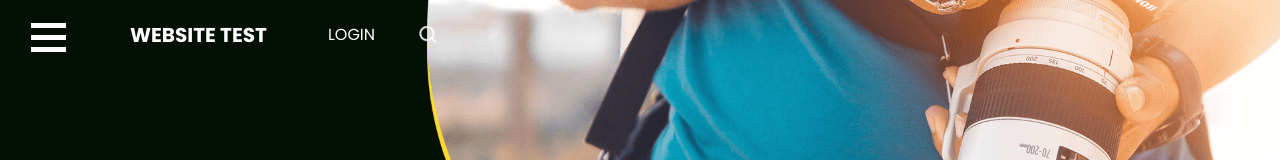
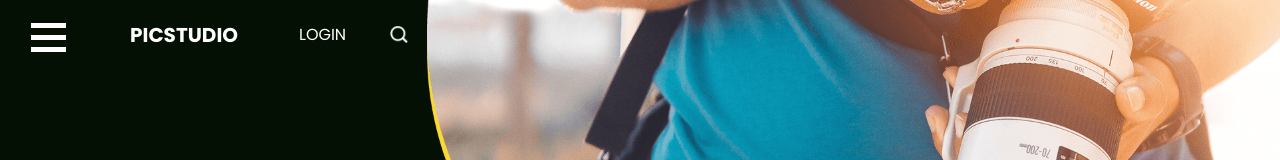
Before and after one commit to ganeshallu/Ansible-jenkins, a plain HTML site: page index.html in a window 1280 px wide. Shown: the top 160 px of the page. Drawn offline with nearby package versions, Linux system fonts and the light colour scheme.

Commit message:
Update index.html

```diff
--- a/index.html
+++ b/index.html
@@ -53,7 +53,7 @@
             </div>
             <a class="navbar-brand" href="index.html">
               <span>
-                Website test
+                Picstudio
               </span>
             </a>
             <div class="user_option">
```
